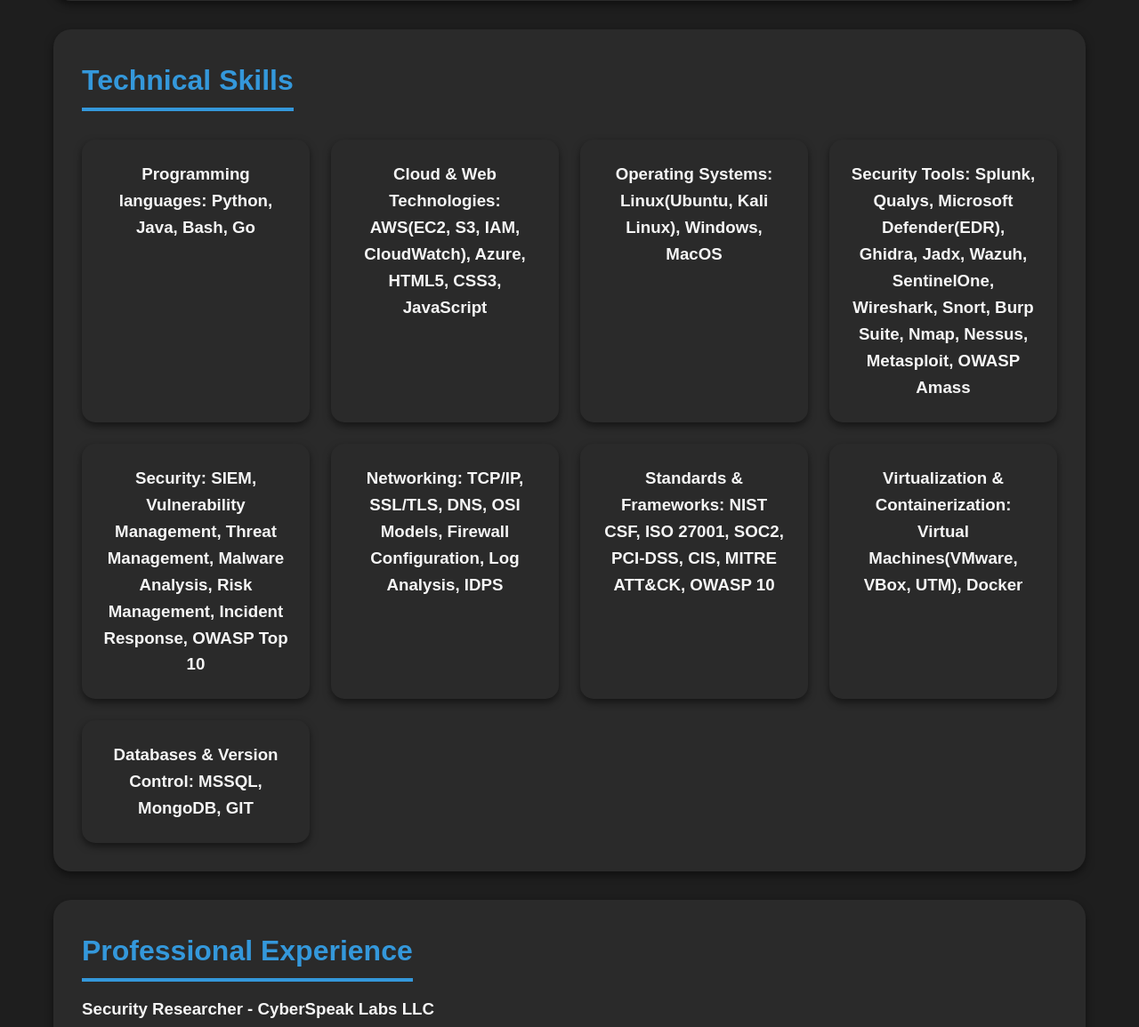
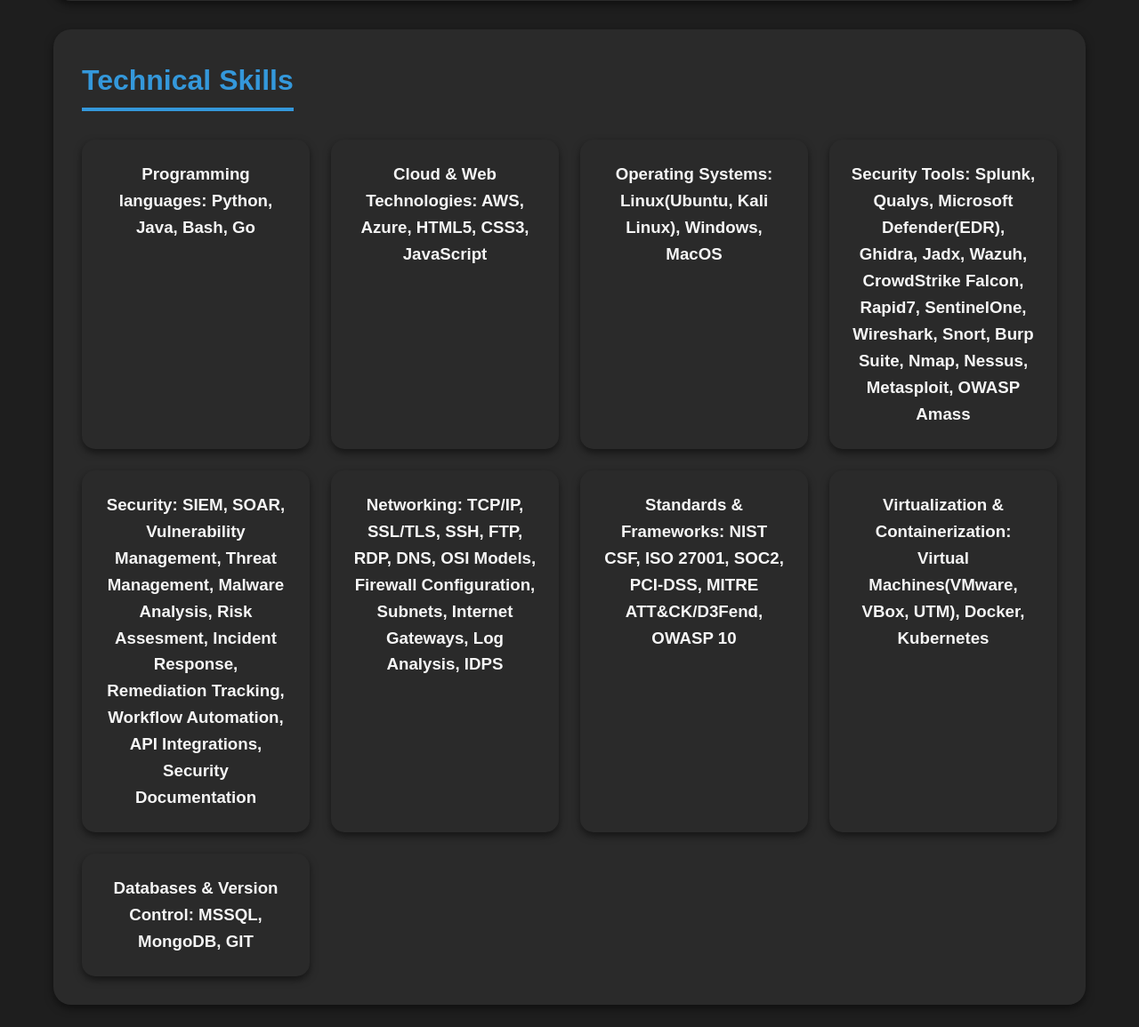
Before and after one commit to Uchiha-Itachi10/Portfolio, a Flask app: page / in a window 1280 px wide. Shown: the part 752-1907 px from the top of the page at 89% size. Run offline with Flask 3, Linux system fonts and the light colour scheme.

Commit message:
Update portfolio.html

```diff
--- a/templates/portfolio.html
+++ b/templates/portfolio.html
@@ -48,25 +48,25 @@
                     <h3>Programming languages: Python, Java, Bash, Go</h3>
                 </div>
                 <div>
-                    <h3>Cloud & Web Technologies: AWS(EC2, S3, IAM, CloudWatch), Azure, HTML5, CSS3, JavaScript</h3>
+                    <h3>Cloud & Web Technologies: AWS, Azure, HTML5, CSS3, JavaScript</h3>
                 </div>
                 <div>
                     <h3>Operating Systems: Linux(Ubuntu, Kali Linux), Windows, MacOS</h3>
                 </div>
                 <div>
-                    <h3>Security Tools: Splunk, Qualys, Microsoft Defender(EDR), Ghidra, Jadx, Wazuh, SentinelOne, Wireshark, Snort, Burp Suite, Nmap, Nessus, Metasploit, OWASP Amass</h3>
+                    <h3>Security Tools: Splunk, Qualys, Microsoft Defender(EDR), Ghidra, Jadx, Wazuh, CrowdStrike Falcon, Rapid7, SentinelOne, Wireshark, Snort, Burp Suite, Nmap, Nessus, Metasploit, OWASP Amass</h3>
                 </div>
                 <div>
-                    <h3>Security: SIEM, Vulnerability Management, Threat Management, Malware Analysis, Risk Management, Incident Response, OWASP Top 10</h3>
+                    <h3>Security: SIEM, SOAR, Vulnerability Management, Threat Management, Malware Analysis, Risk Assesment, Incident Response, Remediation Tracking, Workflow Automation, API Integrations, Security Documentation</h3>
                 </div>
                 <div>
-                    <h3>Networking: TCP/IP, SSL/TLS, DNS, OSI Models, Firewall Configuration, Log Analysis, IDPS</h3>
+                    <h3>Networking: TCP/IP, SSL/TLS, SSH, FTP, RDP, DNS, OSI Models, Firewall Configuration, Subnets, Internet Gateways, Log Analysis, IDPS</h3>
                 </div>
                 <div>
-                    <h3>Standards & Frameworks: NIST CSF, ISO 27001, SOC2, PCI-DSS, CIS, MITRE ATT&CK, OWASP 10</h3>
+                    <h3>Standards & Frameworks: NIST CSF, ISO 27001, SOC2, PCI-DSS, MITRE ATT&CK/D3Fend, OWASP 10</h3>
                 </div>
                 <div>
-                    <h3>Virtualization & Containerization: Virtual Machines(VMware, VBox, UTM), Docker</h3>
+                    <h3>Virtualization & Containerization: Virtual Machines(VMware, VBox, UTM), Docker, Kubernetes</h3>
                 </div>
                 <div>
                     <h3>Databases & Version Control: MSSQL, MongoDB, GIT</h3>
```
